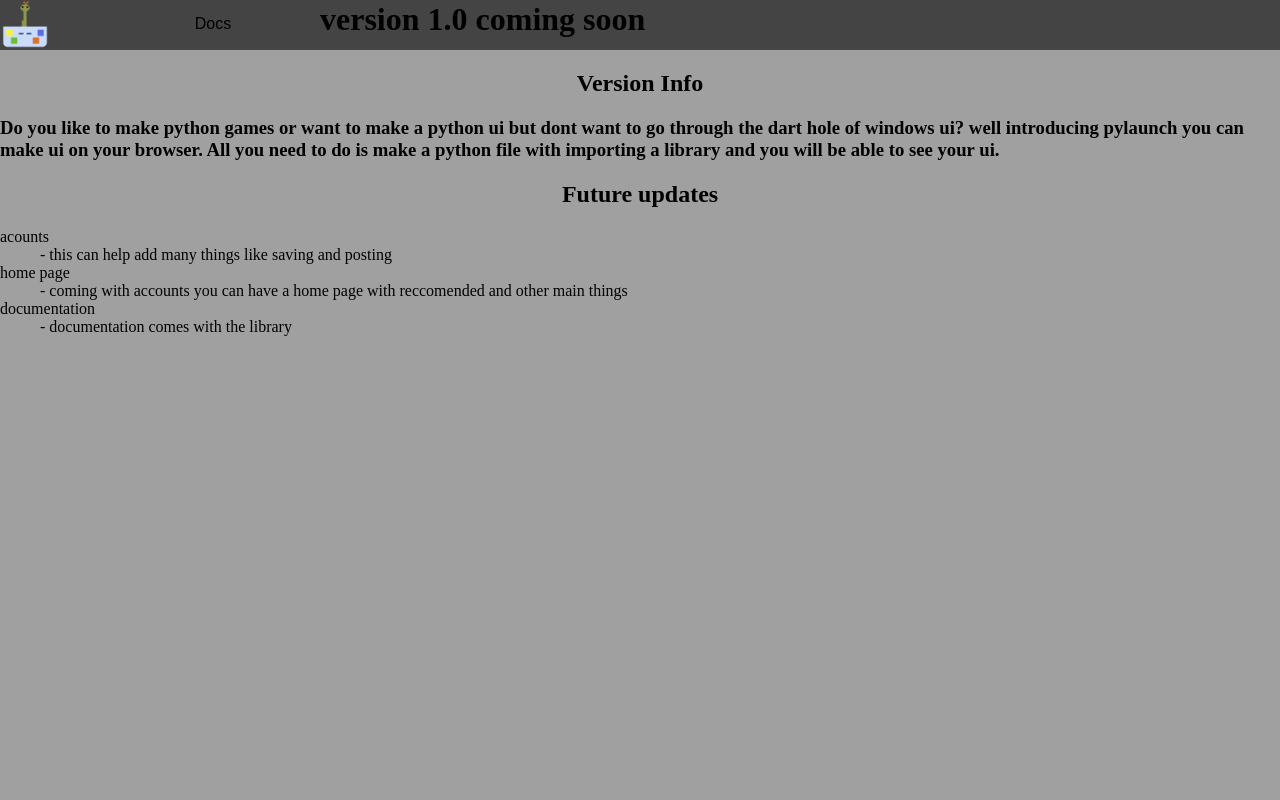
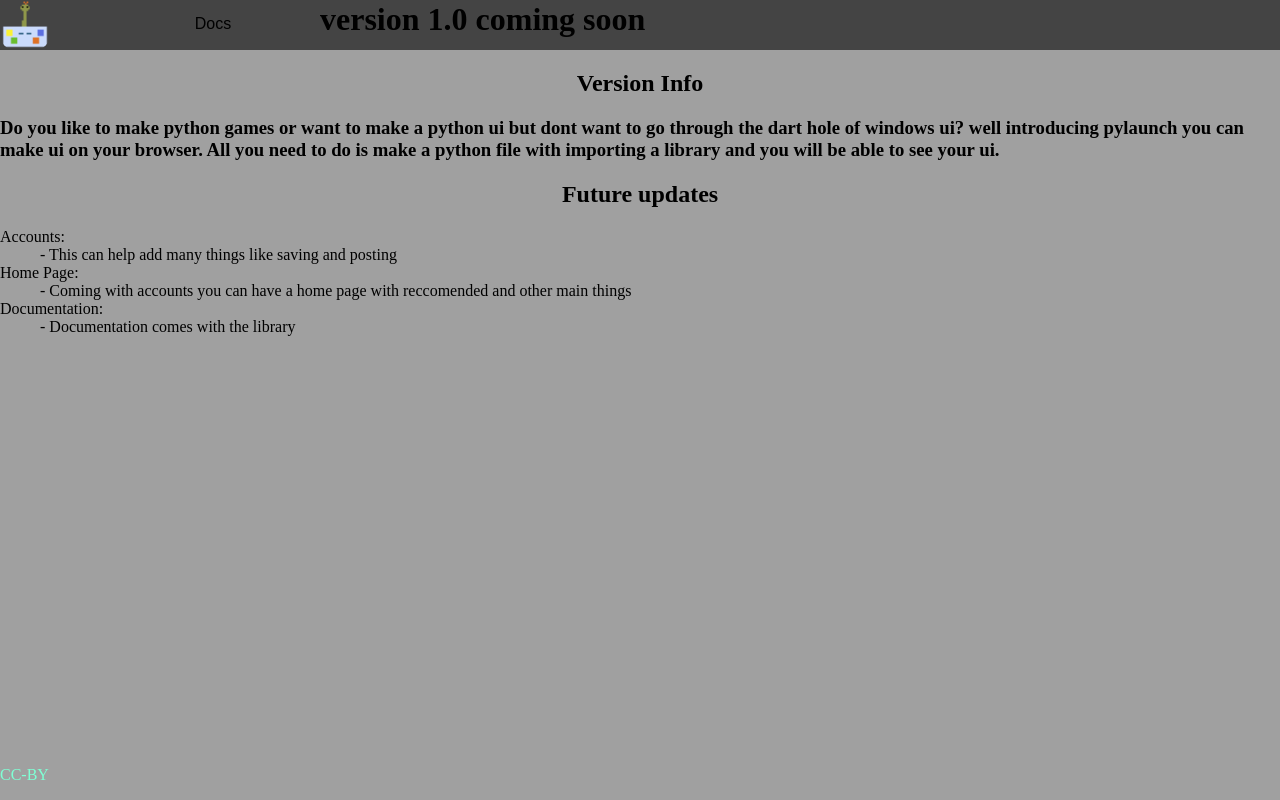
Before and after one commit to ToonTin3668/pylaunch, a Flask app: page /intro in a window 1280 px wide. Run offline with Flask 2, Linux system fonts and the light colour scheme.

Commit message:
grammer changes

```diff
--- a/app/static/css/style.css
+++ b/app/static/css/style.css
@@ -58,3 +58,9 @@ body {
     border: 0px;
     font-size: medium;
 }
+
+.CC {
+    color: aquamarine;
+    position: fixed;
+    bottom: 0px;
+}
--- a/app/templates/intro.html
+++ b/app/templates/intro.html
@@ -14,11 +14,13 @@
 <h2 class="h2Heads">Future updates</h2>
 
 <dl>
-    <dt>acounts</dt>
-    <dd>- this can help add many things like saving and posting</dd>
-    <dt>home page</dt>
-    <dd>- coming with accounts you can have a home page with reccomended and other main things</dd>
-    <dt>documentation</dt>
-    <dd>- documentation comes with the library</dd>
+    <dt>Accounts:</dt>
+    <dd>- This can help add many things like saving and posting</dd>
+    <dt>Home Page:</dt>
+    <dd>- Coming with accounts you can have a home page with reccomended and other main things</dd>
+    <dt>Documentation:</dt>
+    <dd>- Documentation comes with the library</dd>
 </dl>
+
+<p class="CC">CC-BY</p>
 {% endblock %}
```
